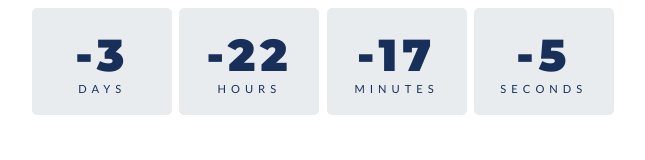
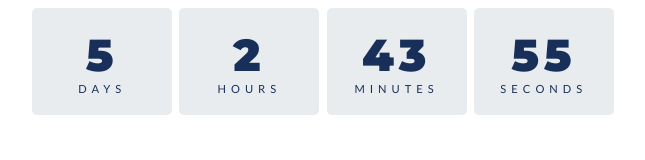
Before and after one commit to gogoeunn/notion_countdown, a plain HTML site: page index.html in a window 1280 px wide. Shown: the whole page, without its empty margins (317-962 px from the left). Drawn offline with Linux system fonts and the light colour scheme.

Commit message:
Update index.html

```diff
--- a/index.html
+++ b/index.html
@@ -106,7 +106,7 @@ body{
 </body>
 <script>
     const year = new Date().getFullYear();
-const myDate = new Date('Aug 18, 2024 00:00:00');
+const myDate = new Date('Aug 26, 2024 00:00:00');
 console.log(myDate);
 
 // countdown
```
